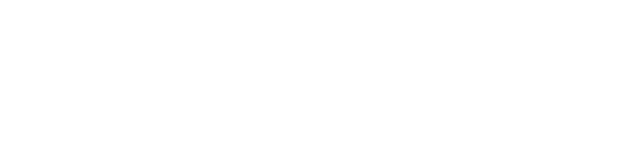
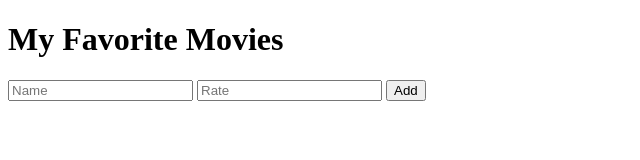
Before and after one commit to fateme-mohmdzade/Exercise-solution_HW9, a plain HTML site: page Question-1/main.html in a window 1280 px wide. Shown: the whole page, without its empty margins (0-640 px from the left). Drawn offline with Linux system fonts and the light colour scheme.

Commit message:
Complete the form section.

```diff
--- a/Question-1/main.html
+++ b/Question-1/main.html
@@ -3,10 +3,24 @@
 <head>
     <meta charset="UTF-8">
     <meta name="viewport" content="width=device-width, initial-scale=1">
-    <title>Document</title>
+    <title>Favorite Movies</title>
     <link rel="stylesheet" href="style.css">
+    <link rel="stylesheet" href="https://cdnjs.cloudflare.com/ajax/libs/font-awesome/6.5.0/css/all.min.css">
 </head>
 <body>
+<!--Here is Form section-->
+<header>
+    <div class="container">
+        <h1 class="title">My Favorite Movies</h1>
+        <form class="movieForm">
+            <input type="text" id="movieName" placeholder="Name">
+            <input type="text" id="movieRate" placeholder="Rate">
+            <button type="submit">Add</button>
+        </form>
+    </div>
+</header>
+
+
 <script src="app.js"></script>
 </body>
 </html>
```
